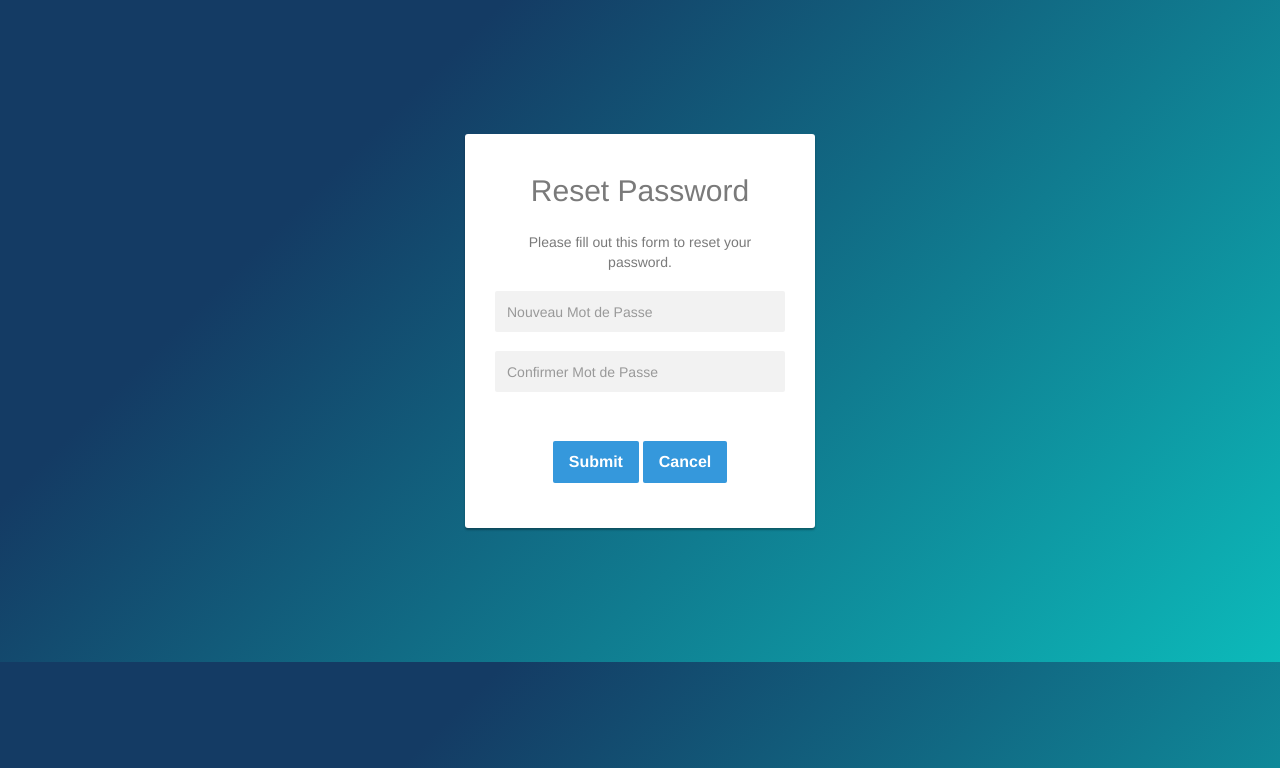
After one commit to HibaMbr/pfe, a PHP site: page /reset-password.php in a window 1280 px wide. The commit adds this page. Shown: the top 768 px of the page. Run offline with PHP 8.4, Linux system fonts and the light colour scheme; the visitor is signed in with stand-in values (Sample User, id 1).

Commit message:
ajouter login system

```diff
--- /dev/null
+++ b/config.php
@@ -0,0 +1,17 @@
+<?php
+/* Database credentials. Assuming you are running MySQL
+server with default setting (user 'root' with no password) */
+define('DB_SERVER', 'localhost');
+define('DB_USERNAME', 'root');
+define('DB_PASSWORD', '');
+define('DB_NAME', 'gsef');
+
+/* Attempt to connect to MySQL database */
+try{
+    $pdo = new PDO("mysql:host=" . DB_SERVER . ";dbname=" . DB_NAME, DB_USERNAME, DB_PASSWORD);
+    // Set the PDO error mode to exception
+    $pdo->setAttribute(PDO::ATTR_ERRMODE, PDO::ERRMODE_EXCEPTION);
+} catch(PDOException $e){
+    die("ERROR: Could not connect. " . $e->getMessage());
+}
+?>
--- a/css/custom.css
+++ b/css/custom.css
@@ -54,6 +54,8 @@ body {
     color: rgba(255,255,255,.6);
 }
 
+
+
 /* Slides Section*/
 h2.slideh{
     font-size: 1.5em;
--- /dev/null
+++ b/css/login.css
@@ -0,0 +1,87 @@
+body {
+    color: #fff;
+    background-color: #0cbaba;
+    background-image: linear-gradient(315deg, #0cbaba 0%, #143B64 74%);
+}
+
+.form-control {
+    min-height: 41px;
+    background: #f2f2f2;
+    box-shadow: none !important;
+    border: transparent;
+}
+
+.form-control:focus {
+    background: #e2e2e2;
+}
+
+.form-control, .btn {
+    border-radius: 2px;
+}
+
+.login-form {
+    width: 350px;
+    margin: 10.5% auto;
+    text-align: center;
+}
+
+.login-form h2 {
+    margin: 10px 0 25px;
+}
+
+.login-form form {
+    color: #7a7a7a;
+    border-radius: 3px;
+    margin-bottom: 15px;
+    background: #fff;
+    box-shadow: 0px 2px 2px rgba(0, 0, 0, 0.3);
+    padding: 30px;
+}
+
+.login-form .btn {
+    font-size: 16px;
+    font-weight: bold;
+    background: #3598dc;
+    border: none;
+    outline: none !important;
+    margin-top: 30px;
+}
+
+.login-form .btn:hover, .login-form .btn:focus {
+    background: #2389cd;
+}
+
+.login-form a {
+    color: #fff;
+    text-decoration: underline;
+}
+
+.login-form a:hover {
+    text-decoration: none;
+}
+
+.login-form form a {
+    color: #7a7a7a;
+    text-decoration: none;
+}
+
+.login-form form a:hover {
+    text-decoration: underline;
+}
+
+.form-group{
+    margin-top: 19px;
+}
+
+.login-form .cancel{
+    color: #fff;
+}
+
+.login-form .cancel:hover{
+    text-decoration: none;
+}
+
+.close {
+    font-size: 36px;
+    margin-left: -15px;
+}
--- a/index.html
+++ b/index.html
@@ -78,6 +78,10 @@
             'my-sm-0' stands for margin vertical for small size set to 0px
             </form>
            -->
+
+           <li class="nav-item">
+             <a href="welcome.php" class="btn btn-link" style="color: rgba(255,255,255,.6);">Login</a>
+           </li>
         </ul>
       </div>
     </div>
--- /dev/null
+++ b/reset-password.php
@@ -0,0 +1,105 @@
+<?php
+// Initialize the session
+session_start();
+
+// Check if the user is logged in, if not then redirect to login page
+if(!isset($_SESSION["loggedin"]) || $_SESSION["loggedin"] !== true){
+    header("location: login.php");
+    exit;
+}
+
+// Include config file
+require_once "config.php";
+
+// Define variables and initialize with empty values
+$new_password = $confirm_password = "";
+$new_password_err = $confirm_password_err = "";
+
+// Processing form data when form is submitted
+if($_SERVER["REQUEST_METHOD"] == "POST"){
+
+    // Validate new password
+    if(empty(trim($_POST["new_password"]))){
+        $new_password_err = "Please enter the new password.";
+    } elseif(strlen(trim($_POST["new_password"])) < 6){
+        $new_password_err = "Password must have atleast 6 characters.";
+    } else{
+        $new_password = trim($_POST["new_password"]);
+    }
+
+    // Validate confirm password
+    if(empty(trim($_POST["confirm_password"]))){
+        $confirm_password_err = "Please confirm the password.";
+    } else{
+        $confirm_password = trim($_POST["confirm_password"]);
+        if(empty($new_password_err) && ($new_password != $confirm_password)){
+            $confirm_password_err = "Password did not match.";
+        }
+    }
+
+    // Check input errors before updating the database
+    if(empty($new_password_err) && empty($confirm_password_err)){
+        // Prepare an update statement
+        $sql = "UPDATE users SET password = :password WHERE id = :id";
+
+        if($stmt = $pdo->prepare($sql)){
+            // Bind variables to the prepared statement as parameters
+            $stmt->bindParam(":password", $param_password, PDO::PARAM_STR);
+            $stmt->bindParam(":id", $param_id, PDO::PARAM_INT);
+
+            // Set parameters
+            $param_password = password_hash($new_password, PASSWORD_DEFAULT);
+            $param_id = $_SESSION["id"];
+
+            // Attempt to execute the prepared statement
+            if($stmt->execute()){
+                // Password updated successfully. Destroy the session, and redirect to login page
+                session_destroy();
+                header("location: login.php");
+                exit();
+            } else{
+                echo "Oops! Something went wrong. Please try again later.";
+            }
+
+            // Close statement
+            unset($stmt);
+        }
+    }
+
+    // Close connection
+    unset($pdo);
+}
+?>
+
+<!DOCTYPE html>
+<html lang="en">
+<head>
+    <meta charset="UTF-8">
+    <title>Reset Password</title>
+    <link rel="stylesheet" href="https://maxcdn.bootstrapcdn.com/bootstrap/3.3.7/css/bootstrap.css">
+
+    <link rel="stylesheet" href="css/login.css">
+</head>
+<body>
+    <div class="login-form">
+        <form action="<?php echo htmlspecialchars($_SERVER["PHP_SELF"]); ?>" method="post">
+
+            <h2>Reset Password</h2>
+            <p>Please fill out this form to reset your password.</p>
+
+            <div class="form-group <?php echo (!empty($new_password_err)) ? 'has-error' : ''; ?>">
+                <input type="password" name="new_password" class="form-control" value="<?php echo $new_password; ?>" placeholder="Nouveau Mot de Passe" required="required">
+                <span class="help-block"><?php echo $new_password_err; ?></span>
+            </div>
+            <div class="form-group <?php echo (!empty($confirm_password_err)) ? 'has-error' : ''; ?>">
+                <input type="password" name="confirm_password" class="form-control" placeholder="Confirmer Mot de Passe" required="required">
+                <span class="help-block"><?php echo $confirm_password_err; ?></span>
+            </div>
+            <div class="form-group">
+                <input type="submit" class="btn btn-primary btn-lg" value="Submit">
+                <a class="cancel btn btn-link btn-lg" href="welcome.php">Cancel</a>
+            </div>
+        </form>
+    </div>
+</body>
+</html>
```
Also changed, not shown: login.php (added, +126 -0 lines), logout.php (added, +14 -0 lines), preinscrit_post.php (added, +24 -0 lines), welcome.php (added, +31 -0 lines).
